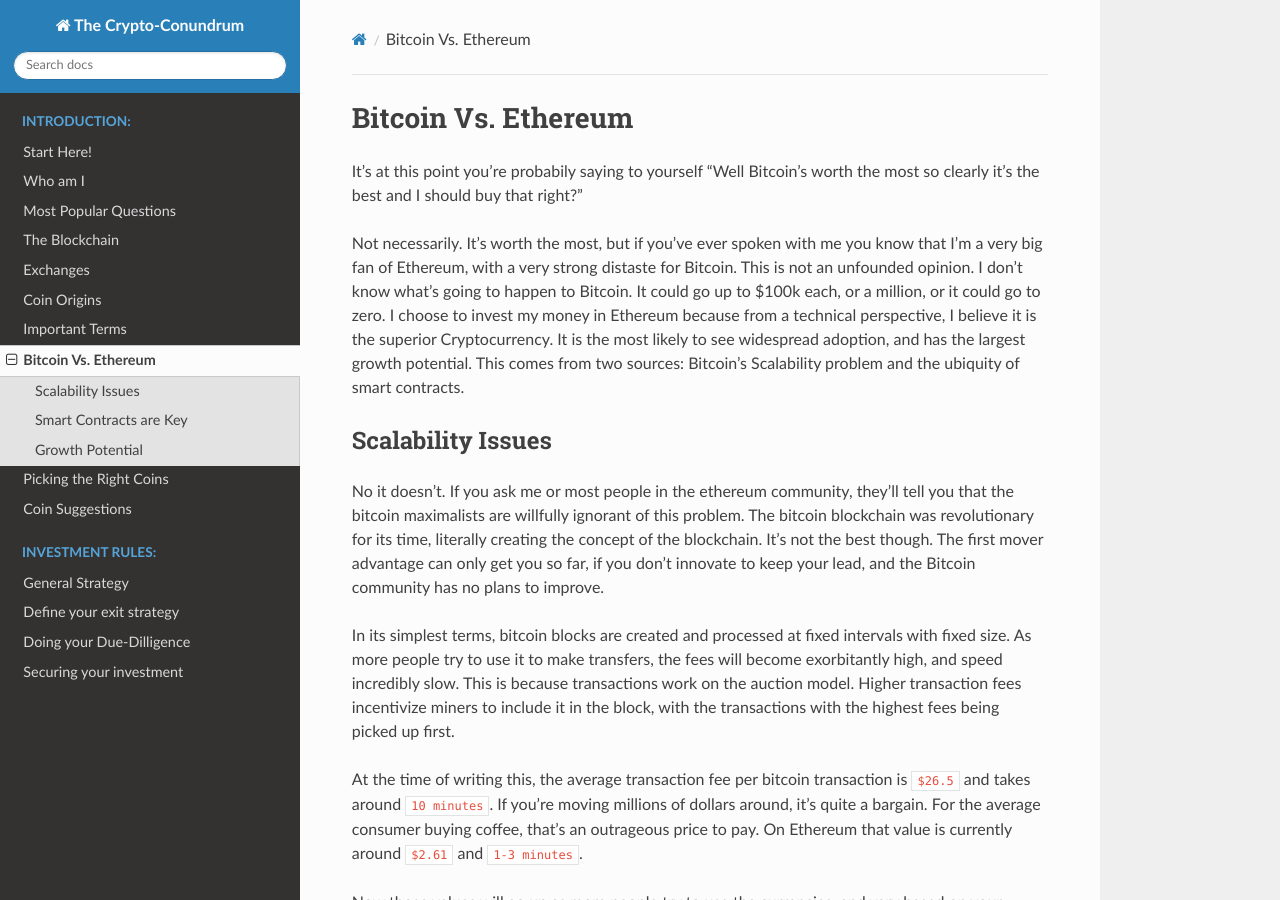
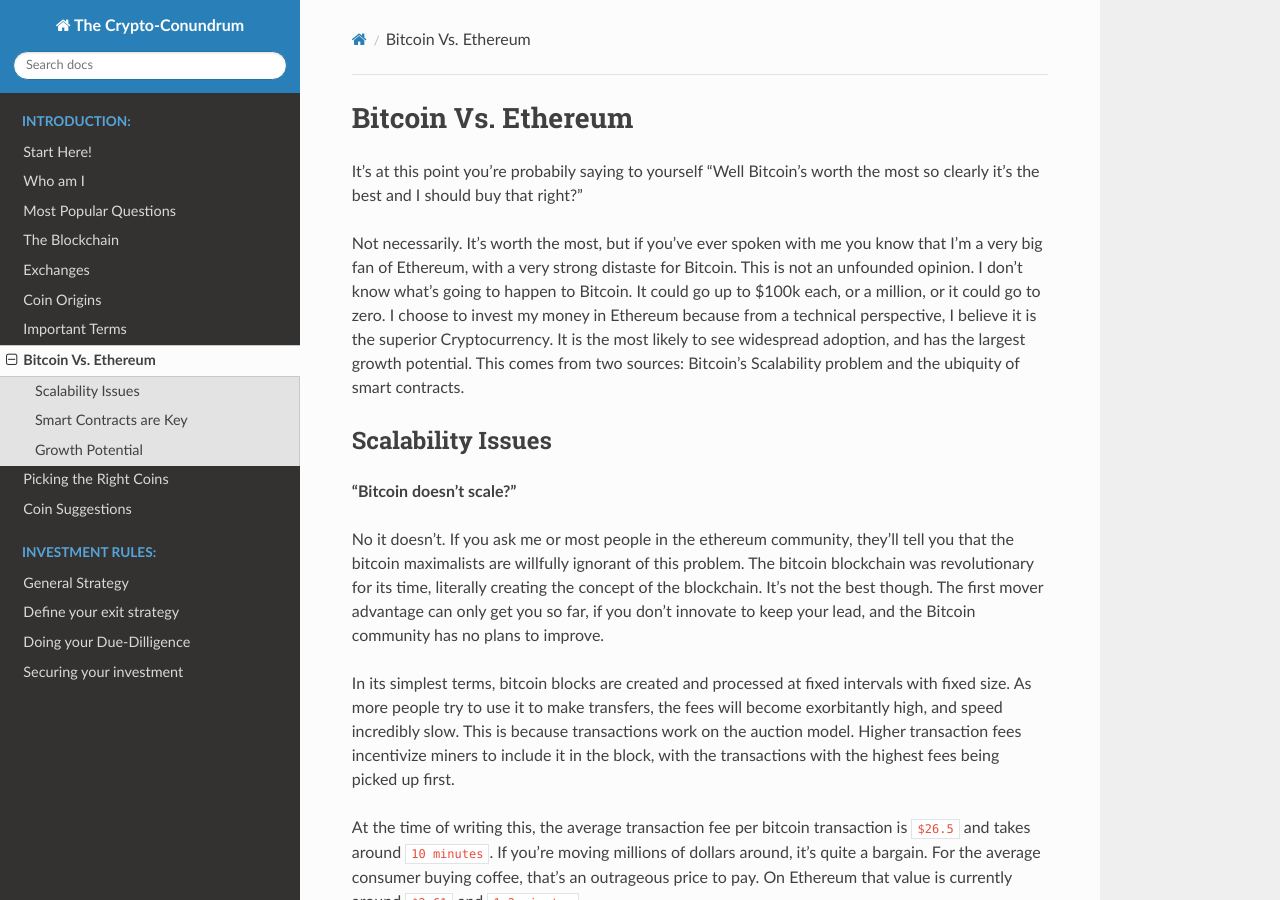
Before and after one commit to jhweintraub/the-crypto-conundrum, a Sphinx documentation site: the page built from docs/source/introduction/bitcoin_vs_ethereum.rst, in a window 1280 px wide and 900 px high. Built offline with Sphinx 7.4.7 and the Read the Docs theme 2.0.0, drawn with Linux system fonts in a browser that asks for light colours.

Commit message:
added a line that i thought was already there to bitcoin vs. ethereum page

```diff
--- a/docs/source/introduction/bitcoin_vs_ethereum.rst
+++ b/docs/source/introduction/bitcoin_vs_ethereum.rst
@@ -7,6 +7,8 @@
 
 Scalability Issues
 -------------------
+
+**"Bitcoin doesn't scale?"**
 
 No it doesn't. If you ask me or most people in the ethereum community, they'll tell you that the bitcoin maximalists are willfully ignorant of this problem. The bitcoin blockchain was revolutionary for its time, literally creating the concept of the blockchain. It's not the best though. The first mover advantage can only get you so far, if you don't innovate to keep your lead, and the Bitcoin community has no plans to improve.
 
```
Also changed, not shown: 5 other files.
